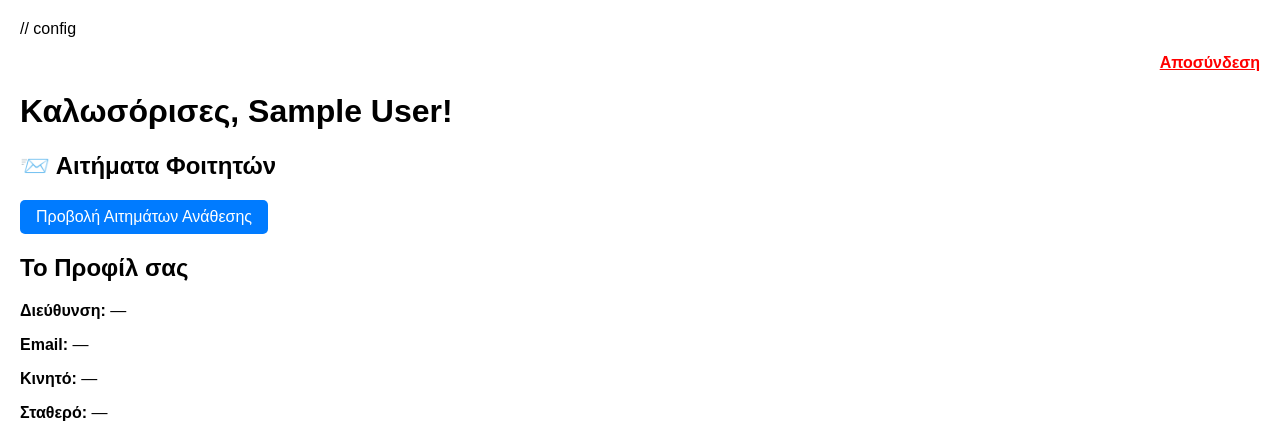
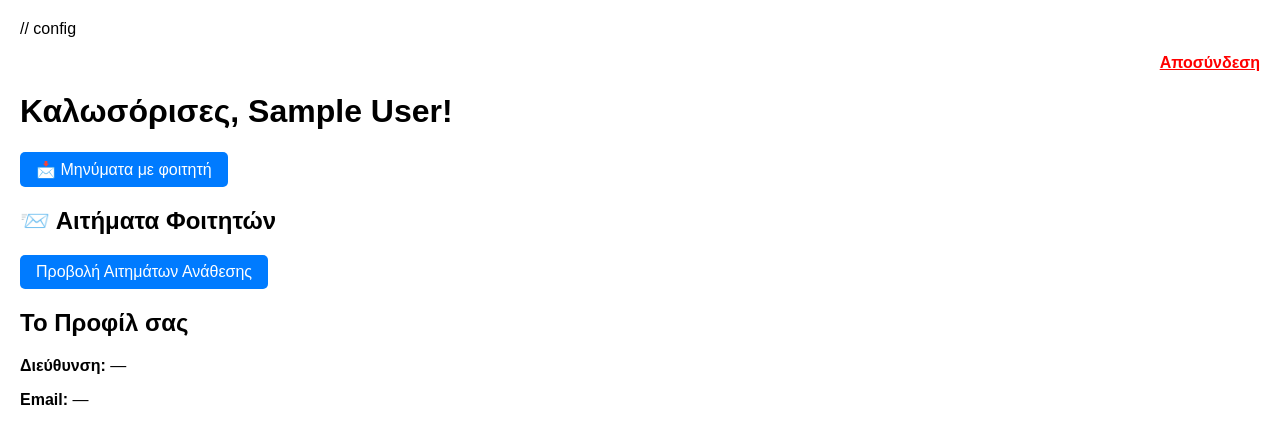
Before and after one commit to panagiotispanagopoulos/diplomatiki, a PHP site: page /professor_dashboard.php in a window 1280 px wide. Shown: the top 426 px of the page. Run offline with PHP 8.4, Linux system fonts and the light colour scheme; the visitor is signed in with stand-in values (Sample User, id 1); data that the repository does not hold is empty.

Commit message:
Update professor_dashboard.php

```diff
--- a/professor_dashboard.php
+++ b/professor_dashboard.php
@@ -114,6 +114,7 @@ $request_count = $stmt->fetchColumn();
 </p>
 
 <h1>Καλωσόρισες, <?php echo htmlspecialchars($professor_name); ?>!</h1>
+<p><a class="btn-link" href="messages.php">📩 Μηνύματα με φοιτητή</a></p>
 
 <!-- 🔔 Ειδοποιήσεις / Αιτήματα -->
 <h2>📨 Αιτήματα Φοιτητών</h2>
```
